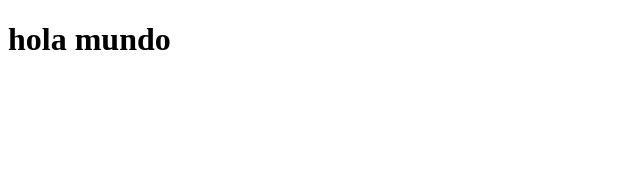
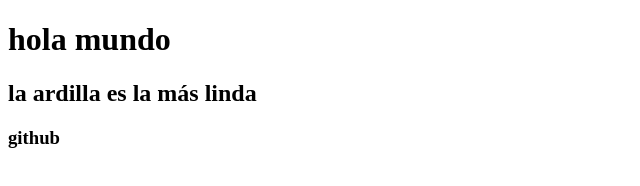
Before and after one commit to MaxiCapiak/proginicialweb, a plain HTML site: page index.html in a window 1280 px wide. Shown: the whole page, without its empty margins (0-640 px from the left). Drawn offline with Linux system fonts and the light colour scheme.

Commit message:
nuevos textos

```diff
--- a/index.html
+++ b/index.html
@@ -7,5 +7,7 @@
 </head>
 <body>
     <h1>hola mundo</h1>
+    <h2>la ardilla es la más linda</h2>
+    <h3>github</h3>
 </body>
 </html>
```
